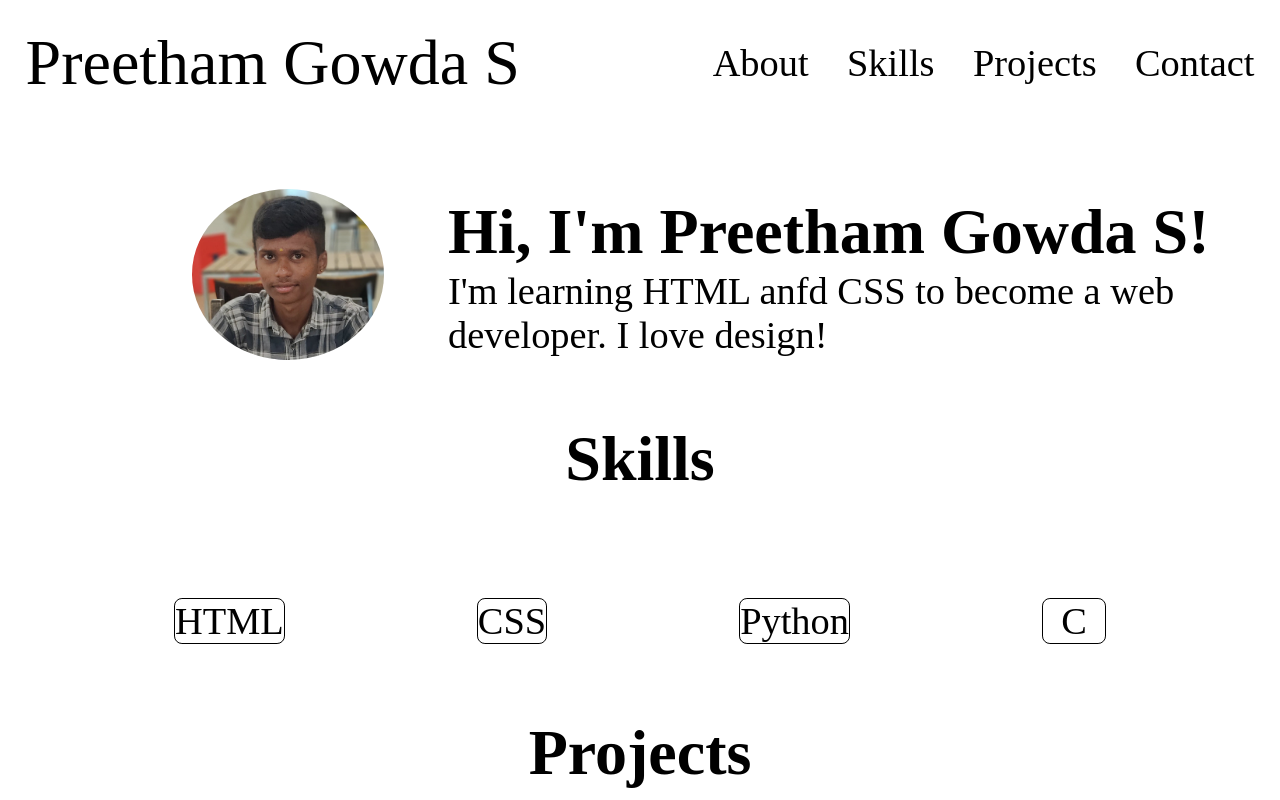
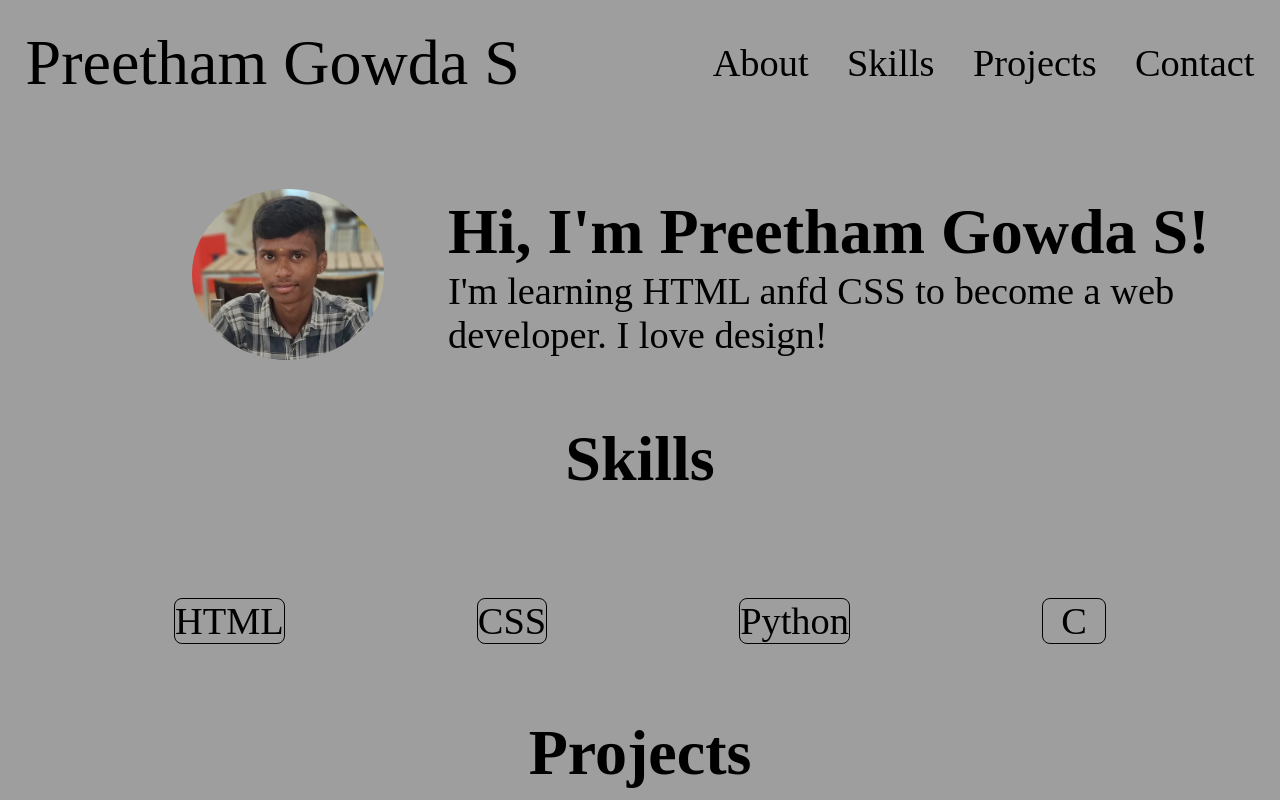
Before and after one commit to preetamgowdas44-cpu/My-portfolio-Kannadiga, a plain HTML site: page index.html in a window 1280 px wide. Shown: the top 800 px of the page. Drawn offline with Linux system fonts and the light colour scheme; the site is published under a folder, as on GitHub Pages, so addresses that start at the root find nothing.

Commit message:
Add files via upload

```diff
--- a/css/style.css
+++ b/css/style.css
@@ -6,7 +6,7 @@
 
 body {
   height: 100vh;
-  background-image: url('/background.png');
+  background-image: url('../background.png');
   background-repeat: no-repeat;
   background-size: cover;
   background-attachment: scroll;
```
